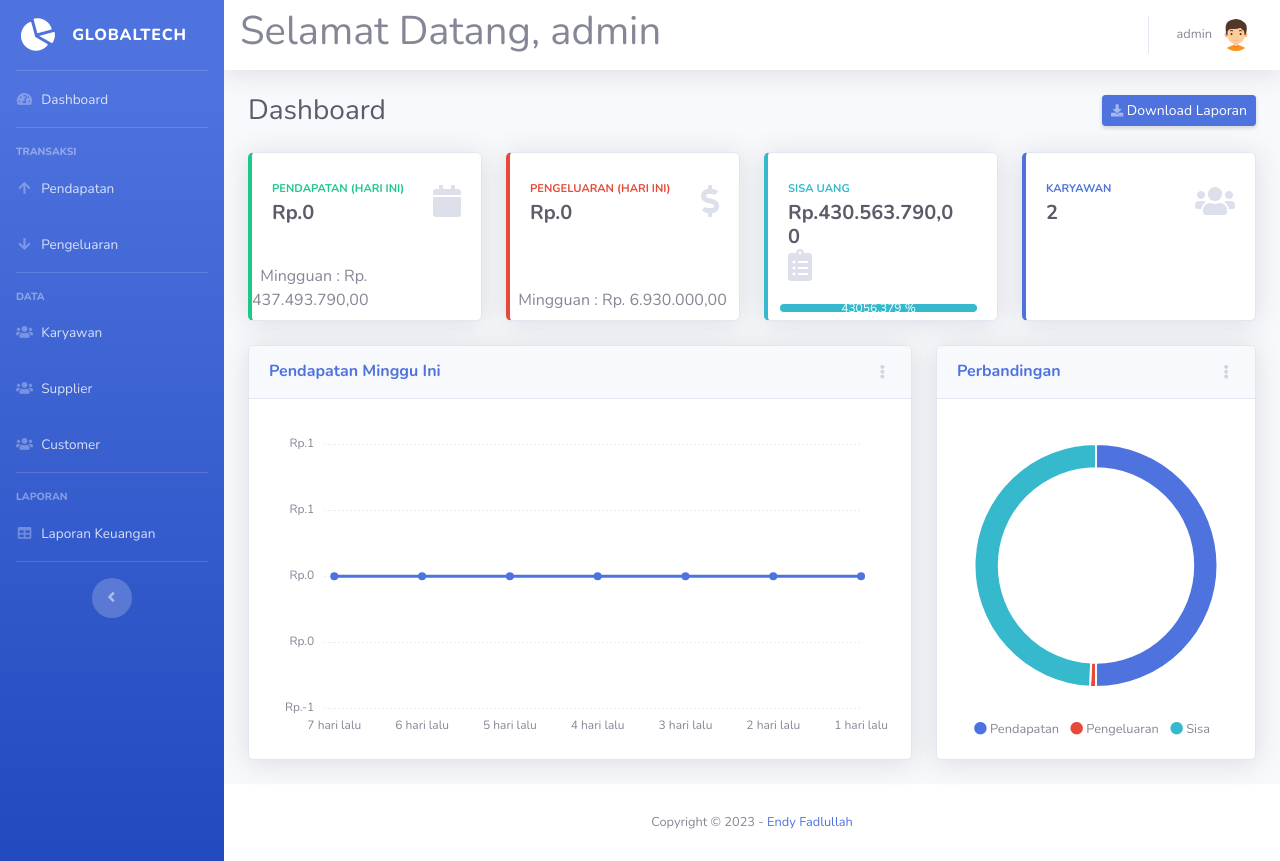
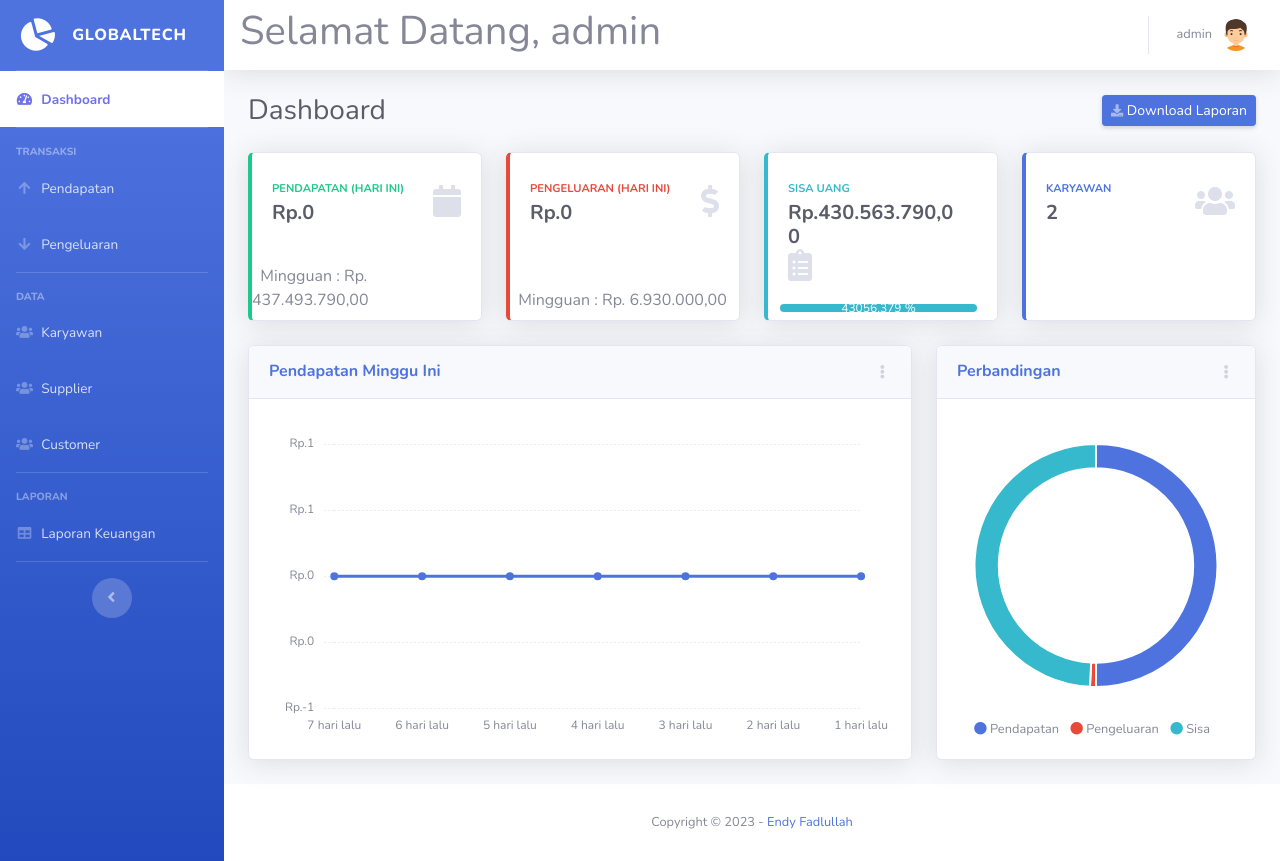
Before and after one commit to Endyfadlullah/project, a PHP site: page /index.php in a window 1280 px wide. Run offline with PHP 8.4, Linux system fonts and the light colour scheme; a user stored in the database is signed in; data comes from the database, SQL or seed files in the repository; some libraries are stand-ins or nearby versions.

Commit message:
nambah class active sidebar

```diff
--- a/sidebar.php
+++ b/sidebar.php
@@ -40,7 +40,7 @@
 
     <!-- Pengeluaran -->
     <li class="nav-item">
-        <a class="nav-link collapsed" href="pengeluaran.php" >
+      <a class="nav-link collapsed" href="pengeluaran.php">
         <i class="fas fa-fw fa-arrow-down"></i>
         <span>Pengeluaran</span>
       </a>
@@ -103,3 +103,35 @@
 
   <!-- Content Wrapper -->
   <div id="content-wrapper" class="d-flex flex-column">
+
+    <style>
+      .nav-item.active .fas::before{
+        color: #7071E8;
+      }
+      .sidebar .nav-item.active>.nav-link{
+        background-color: #ffffff;
+        color: #7071E8;
+      }
+    </style>
+
+    <script>
+      // Ambil URL saat ini
+      const currentLocation = window.location.href;
+
+      // Ambil semua link di sidebar
+      const sidebarLinks = document.querySelectorAll('#accordionSidebar a.nav-link');
+
+      // Loop melalui setiap link di sidebar
+      sidebarLinks.forEach(link => {
+        // Jika link pada sidebar sesuai dengan URL saat ini, tambahkan kelas 'active'
+        if (link.href === currentLocation) {
+          link.classList.add('active');
+
+          // Jika link merupakan submenu, tambahkan juga kelas 'show' ke parent item submenu
+          const parentItem = link.parentElement;
+          if (parentItem.classList.contains('nav-item')) {
+            parentItem.classList.add('active');
+          }
+        }
+      });
+    </script>
```
Lines whose indentation alone changed are shown as unchanged.
